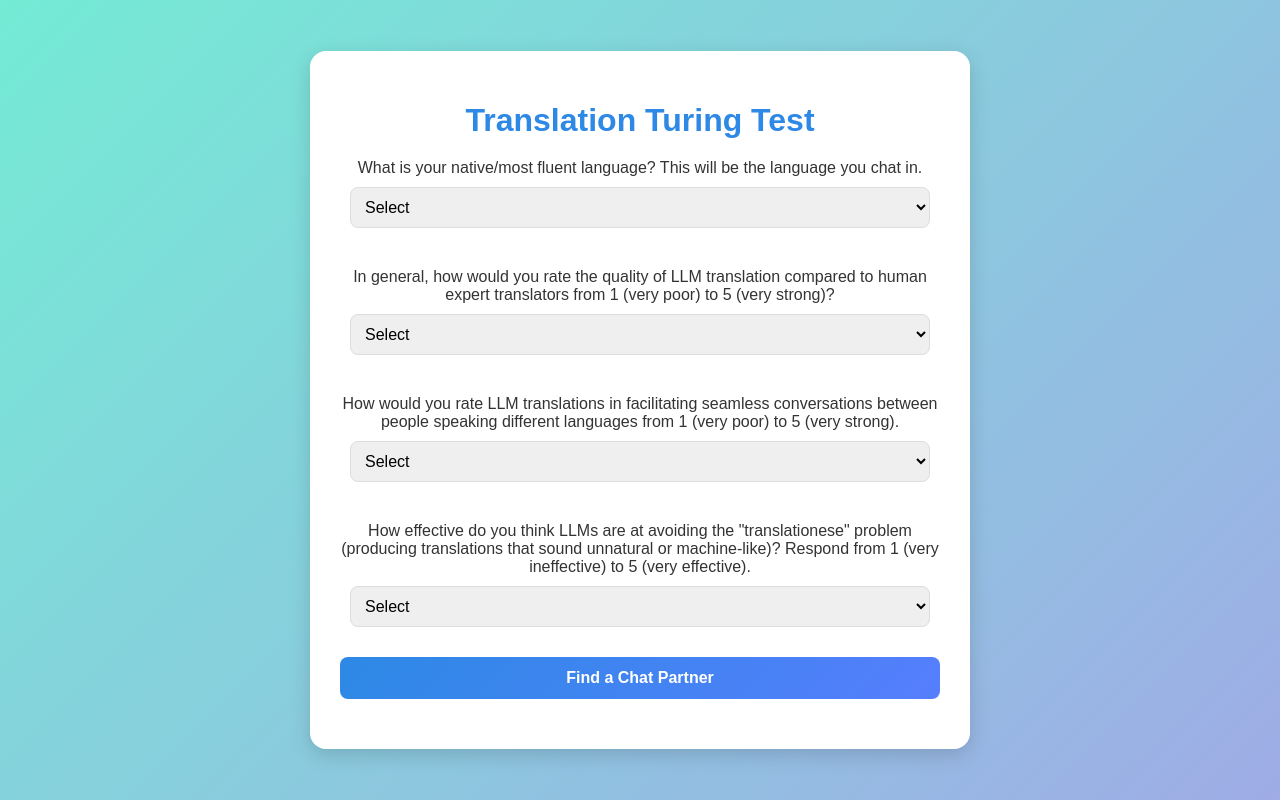
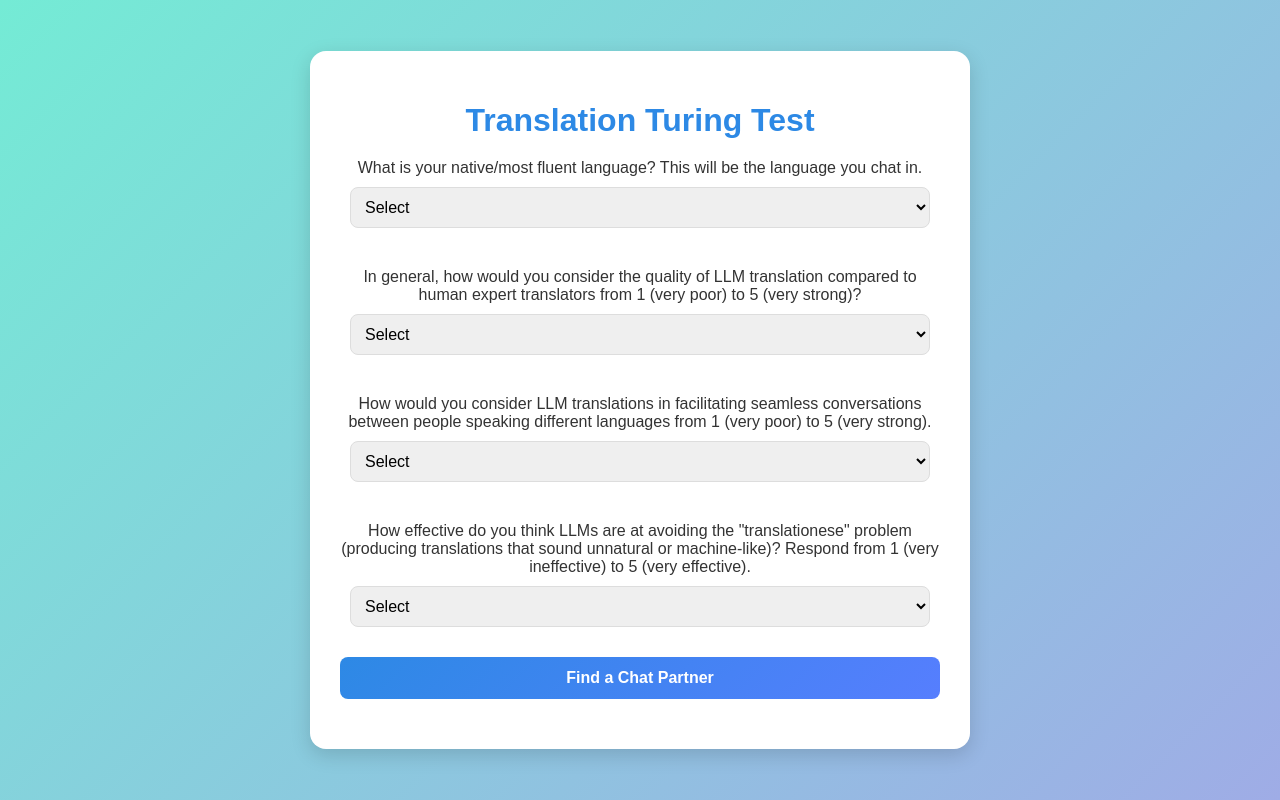
Before and after one commit to anshika-agarwal/llm-translation, a Python web app: template templates/index.html in a window 1280 px wide. Run offline with Jinja, Linux system fonts and the light colour scheme; the template is opened without the code that fills it, so the values that code supplies are empty.

Commit message:
updated wordings

```diff
--- a/templates/index.html
+++ b/templates/index.html
@@ -187,7 +187,7 @@
                 <option value="spanish">Spanish</option>
             </select>
 
-            <label for="question1">In general, how would you rate the quality of LLM translation compared to human expert translators from 1 (very poor) to 5 (very strong)?</label>
+            <label for="question1">In general, how would you consider the quality of LLM translation compared to human expert translators from 1 (very poor) to 5 (very strong)?</label>
             <select id="question1">
                 <option value="" disabled selected>Select</option>
                 <option value="1">1</option>
@@ -197,7 +197,7 @@
                 <option value="5">5</option>
             </select>
 
-            <label for="question2">How would you rate LLM translations in facilitating seamless conversations between people speaking different languages from 1 (very poor) to 5 (very strong). </label>
+            <label for="question2">How would you consider LLM translations in facilitating seamless conversations between people speaking different languages from 1 (very poor) to 5 (very strong). </label>
             <select id="question2">
                 <option value="" disabled selected>Select</option>
                 <option value="1">1</option>
```
